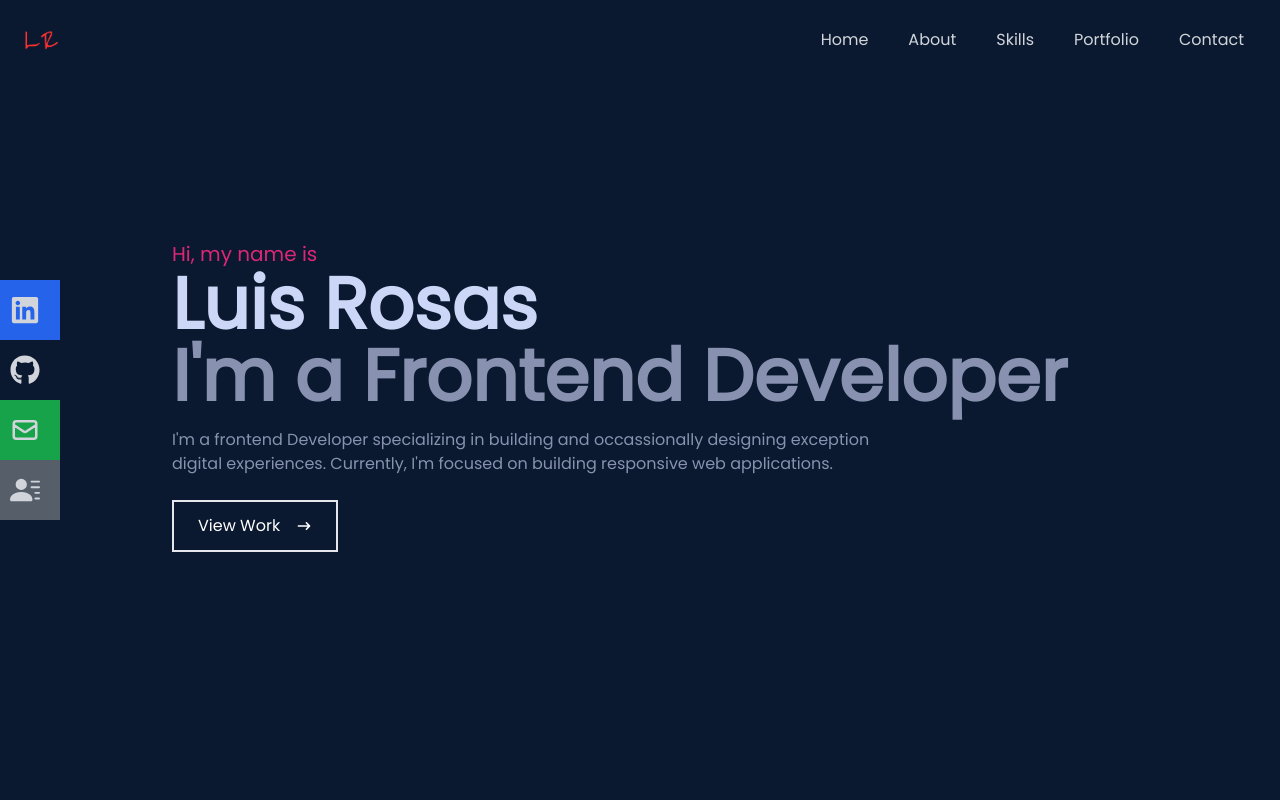
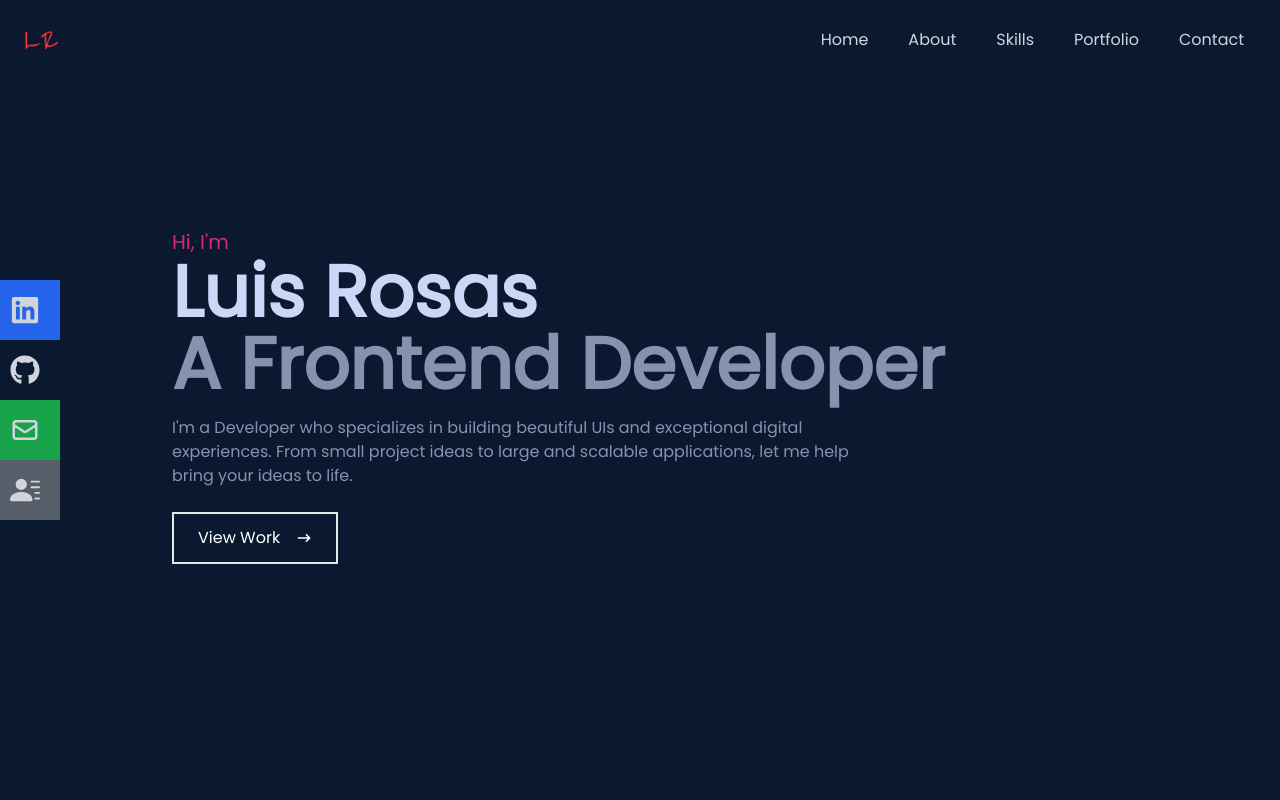
Before and after one commit to LuiRo07/LuiRo07.github.io, a React (Vite) app: page / in a window 1280 px wide. Shown: the top 800 px of the page. Built offline with nearby package versions, Linux system fonts and the light colour scheme.

Commit message:
Deleted verbose intro

```diff
--- a/src/components/Home.jsx
+++ b/src/components/Home.jsx
@@ -7,17 +7,17 @@ const Home = () => {
     <div name="home" className="bg-primaryBlue w-full h-screen">
       {/* Container */}
       <div className="max-w-[1000px] mx-auto px-8 flex flex-col justify-center h-full">
-        <p className="text-pink-600 text-xl">Hi, my name is</p>
+        <p className="text-pink-600 text-xl">Hi, I'm</p>
         <h1 className="text-4xl sm:text-7xl font-bold text-[#ccd6f6]">
           Luis Rosas
         </h1>
         <h2 className="text-4xl sm:text-7xl font-bold text-[#8892b0]">
-          I'm a Frontend Developer
+          A Frontend Developer
         </h2>
         <p className="text-[#8892b0] py-4 max-w-[700px]">
-          I'm a frontend Developer specializing in building and occassionally
-          designing exception digital experiences. Currently, I'm focused on
-          building responsive web applications.
+          I'm a Developer who specializes in building beautiful UIs and
+          exceptional digital experiences. From small project ideas to large and scalable
+          applications, let me help bring your ideas to life.
         </p>
         <div>
           <Link to="work" smooth={true} duration={500}>
```
